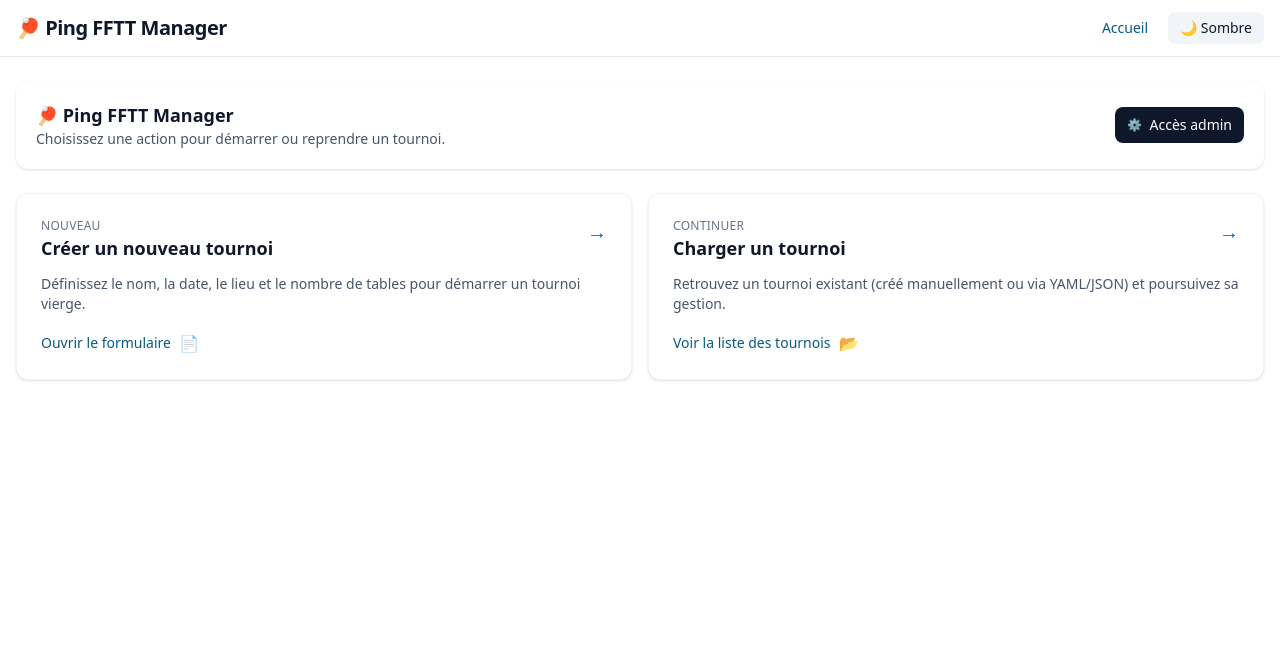
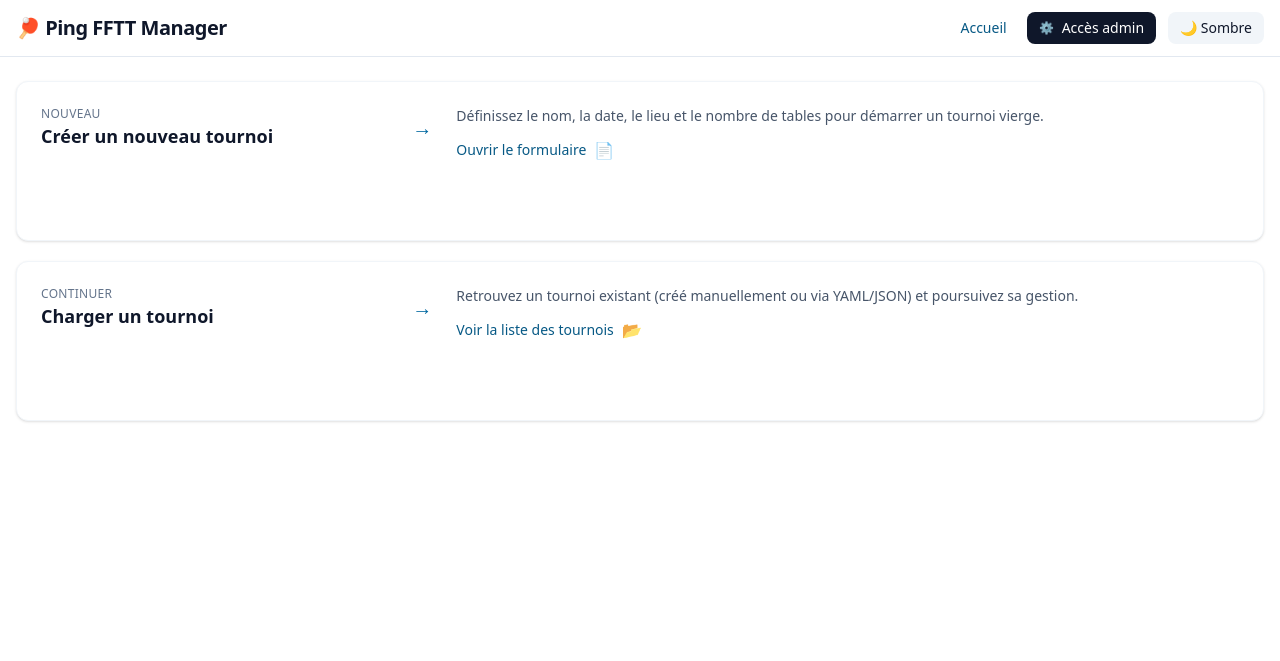
Before and after one commit to olivier6088/ping-tournoi-manager, a Django app: page / in a window 1280 px wide. Shown: the top 661 px of the page. Run offline with Django 5.2, Linux system fonts and the light colour scheme; some libraries are stand-ins or nearby versions.

Commit message:
Adjust home navigation and layout

```diff
--- a/core/templates/core/home.html
+++ b/core/templates/core/home.html
@@ -2,46 +2,41 @@
 {% block title %}Accueil — Ping FFTT{% endblock %}
 {% block content %}
 
-<!-- Bandeau d’intro -->
-<div class="mb-6 p-5 bg-white rounded-xl shadow flex flex-col gap-2 md:flex-row md:items-center md:justify-between dark:bg-slate-800 dark:shadow-none dark:border dark:border-slate-700">
-  <div>
-    <h2 class="text-lg font-semibold">🏓 Ping FFTT Manager</h2>
-    <p class="text-sm text-slate-600 dark:text-slate-300">Choisissez une action pour démarrer ou reprendre un tournoi.</p>
-  </div>
-  <a href="{% url 'admin:index' %}" class="inline-flex items-center gap-2 px-3 py-2 rounded-lg bg-slate-900 text-white text-sm hover:bg-slate-700 focus:outline-none focus-visible:ring focus-visible:ring-amber-400 focus-visible:ring-offset-2 focus-visible:ring-offset-white dark:bg-slate-700 dark:hover:bg-slate-600 dark:focus-visible:ring-offset-slate-800">
-    <span class="text-xs">⚙️</span> Accès admin
-  </a>
-</div>
-
 <!-- Deux cartes : créer ou charger un tournoi -->
-<div class="grid gap-4 md:grid-cols-2">
-  <a href="{% url 'admin:competitions_tournoi_add' %}" class="group p-6 bg-white rounded-xl shadow border border-slate-100 transition hover:-translate-y-1 hover:shadow-lg dark:bg-slate-800 dark:border-slate-700 dark:hover:border-slate-600">
-    <div class="flex items-start justify-between mb-3">
+<div class="flex flex-col gap-4 md:gap-5">
+  <a href="{% url 'admin:competitions_tournoi_add' %}"
+     class="group p-6 bg-white rounded-xl shadow border border-slate-100 transition hover:-translate-y-1 hover:shadow-lg dark:bg-slate-800 dark:border-slate-700 dark:hover:border-slate-600 md:flex md:items-start md:gap-6 md:h-40 no-underline">
+    <div class="flex items-start justify-between mb-3 md:mb-0 md:flex-1">
       <div>
         <p class="text-xs uppercase tracking-wide text-slate-500 dark:text-slate-400">Nouveau</p>
         <h3 class="text-lg font-semibold">Créer un nouveau tournoi</h3>
       </div>
-      <span class="text-xl text-sky-700 transition group-hover:translate-x-1">→</span>
+      <span class="text-xl text-sky-700 transition group-hover:translate-x-1 md:self-center">→</span>
     </div>
-    <p class="text-sm text-slate-600 dark:text-slate-300 mb-4">Définissez le nom, la date, le lieu et le nombre de tables pour démarrer un tournoi vierge.</p>
+    <div class="md:flex md:flex-col md:justify-center md:flex-[2]">
+      <p class="text-sm text-slate-600 dark:text-slate-300 mb-4 md:mb-3">Définissez le nom, la date, le lieu et le nombre de tables pour démarrer un tournoi vierge.</p>
       <div class="inline-flex items-center gap-2 text-sm font-medium text-sky-800 dark:text-sky-200">
         Ouvrir le formulaire
         <span class="text-base">📄</span>
       </div>
+    </div>
   </a>
 
-  <a href="{% url 'admin:competitions_tournoi_changelist' %}" class="group p-6 bg-white rounded-xl shadow border border-slate-100 transition hover:-translate-y-1 hover:shadow-lg dark:bg-slate-800 dark:border-slate-700 dark:hover:border-slate-600">
-    <div class="flex items-start justify-between mb-3">
+  <a href="{% url 'admin:competitions_tournoi_changelist' %}"
+     class="group p-6 bg-white rounded-xl shadow border border-slate-100 transition hover:-translate-y-1 hover:shadow-lg dark:bg-slate-800 dark:border-slate-700 dark:hover:border-slate-600 md:flex md:items-start md:gap-6 md:h-40 no-underline">
+    <div class="flex items-start justify-between mb-3 md:mb-0 md:flex-1">
       <div>
         <p class="text-xs uppercase tracking-wide text-slate-500 dark:text-slate-400">Continuer</p>
         <h3 class="text-lg font-semibold">Charger un tournoi</h3>
       </div>
-      <span class="text-xl text-sky-700 transition group-hover:translate-x-1">→</span>
+      <span class="text-xl text-sky-700 transition group-hover:translate-x-1 md:self-center">→</span>
     </div>
-    <p class="text-sm text-slate-600 dark:text-slate-300 mb-4">Retrouvez un tournoi existant (créé manuellement ou via YAML/JSON) et poursuivez sa gestion.</p>
+    <div class="md:flex md:flex-col md:justify-center md:flex-[2]">
+      <p class="text-sm text-slate-600 dark:text-slate-300 mb-4 md:mb-3">Retrouvez un tournoi existant (créé manuellement ou via YAML/JSON) et poursuivez sa gestion.</p>
       <div class="inline-flex items-center gap-2 text-sm font-medium text-sky-800 dark:text-sky-200">
         Voir la liste des tournois
         <span class="text-base">📂</span>
+      </div>
     </div>
   </a>
 </div>
--- a/templates/base.html
+++ b/templates/base.html
@@ -29,8 +29,12 @@
       </h1>
       <nav aria-label="principal" class="flex items-center gap-3 text-sm text-slate-700 dark:text-slate-300">
         <a href="{% url 'home' %}"
-           class="font-medium text-sky-800 hover:text-sky-900 underline-offset-4 hover:underline focus:outline-none focus-visible:ring focus-visible:ring-amber-400 focus-visible:ring-offset-2 focus-visible:ring-offset-white dark:text-sky-300 dark:hover:text-sky-200 dark:focus-visible:ring-offset-slate-900 rounded-lg px-2 py-1">
+           class="font-medium text-sky-800 hover:text-sky-900 focus:outline-none focus-visible:ring focus-visible:ring-amber-400 focus-visible:ring-offset-2 focus-visible:ring-offset-white dark:text-sky-300 dark:hover:text-sky-200 dark:focus-visible:ring-offset-slate-900 rounded-lg px-2 py-1 no-underline">
           Accueil
+        </a>
+        <a href="{% url 'admin:index' %}"
+           class="inline-flex items-center gap-2 px-3 py-1.5 rounded-lg bg-slate-900 text-white font-medium hover:bg-slate-700 focus:outline-none focus-visible:ring focus-visible:ring-amber-400 focus-visible:ring-offset-2 focus-visible:ring-offset-white dark:bg-slate-700 dark:hover:bg-slate-600 dark:focus-visible:ring-offset-slate-900 no-underline">
+          <span class="text-xs">⚙️</span> Accès admin
         </a>
         <button id="themeToggle" type="button" aria-pressed="false"
                 class="px-3 py-1.5 rounded-lg text-sm font-medium bg-slate-100 hover:bg-slate-200 text-slate-900 focus:outline-none focus-visible:ring focus-visible:ring-amber-400 focus-visible:ring-offset-2 focus-visible:ring-offset-white
```
Lines whose indentation alone changed are shown as unchanged.
